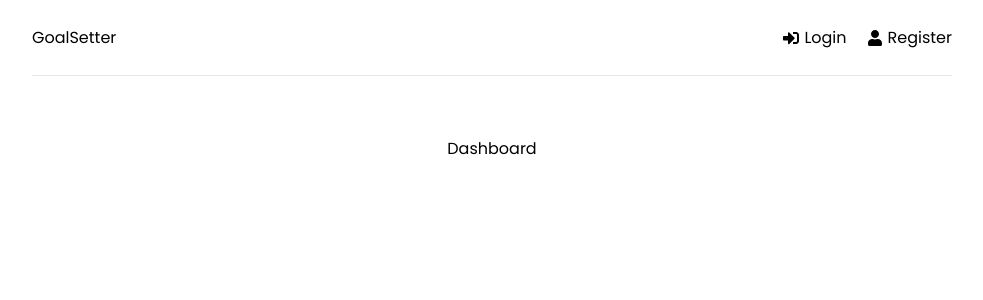
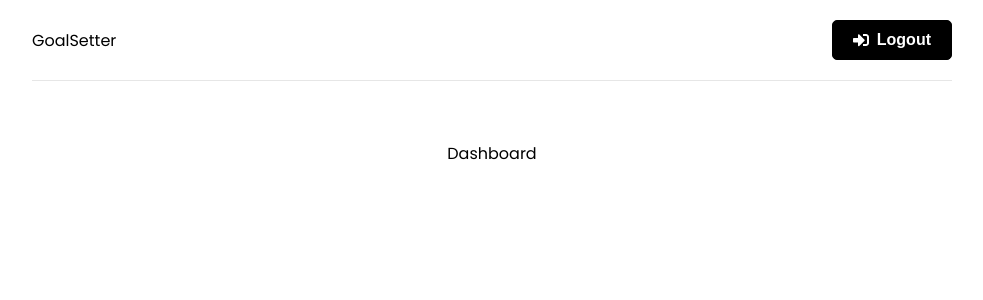
Before and after one commit to cllcnkrt/mern-stack-example, a React (Create React App) app in the folder frontend/: page / in a window 1280 px wide. Shown: the top 300 px of the page, without its empty margins (148-1131 px from the left). Built offline with nearby package versions, Linux system fonts and the light colour scheme.

Commit message:
logout added

```diff
--- a/frontend/src/components/header/index.tsx
+++ b/frontend/src/components/header/index.tsx
@@ -1,7 +1,19 @@
 import { FaSignInAlt, FaUser } from "react-icons/fa";
-import { Link } from "react-router-dom";
+import { Link, useNavigate } from "react-router-dom";
 
+import { logout, reset } from "../../redux/slices/auth";
+import { useAppDispatch, useAppSelector } from "../../redux/store/hooks";
+import { selectAuthState } from "../../redux/store/store";
 function Header() {
+  const { user } = useAppSelector(selectAuthState);
+  const navigate = useNavigate();
+  const dispatch = useAppDispatch();
+
+  const handleLogout = () => {
+    dispatch(logout());
+    dispatch(reset());
+    navigate("/");
+  };
   return (
     <div className="header">
       <div className="logo">
@@ -10,6 +22,17 @@ function Header() {
 
       <div>
         <ul>
+          {user ? (
+            <>
+              <li>
+                <button className="btn" onClick={handleLogout}>
+                  <FaSignInAlt />
+                  Logout
+                </button>
+              </li>
+            </>
+          ) : (
+            <>
               <li>
                 <Link to="/login">
                   <FaSignInAlt />
@@ -22,6 +45,8 @@ function Header() {
                   Register
                 </Link>
               </li>
+            </>
+          )}
         </ul>
       </div>
     </div>
--- a/frontend/src/pages/register/index.tsx
+++ b/frontend/src/pages/register/index.tsx
@@ -32,15 +32,13 @@ function Register() {
     if (loading === "failed") {
       toast.error(errorMessage);
     }
-    if (loading === "succeeded") {
+    if (loading === "succeeded" || user) {
+      toast.success("Registration successful");
       navigate("/");
     }
-    if (!loading) dispatch(reset());
+
+    dispatch(reset());
   }, [loading, user, navigate, dispatch]);
-
-  const resetHandle = () => {
-    dispatch(reset());
-  };
 
   const handleChange = (e: React.ChangeEvent<HTMLInputElement>) => {
     setFormData((prevState) => ({
@@ -73,7 +71,6 @@ function Register() {
         </h1>
         <p>Please create an account</p>
       </section>
-      <button onClick={resetHandle}>reset</button>
       <section className="form">
         <form onSubmit={onSubmit}>
           <div className="form-group">
--- a/frontend/src/redux/slices/auth/index.ts
+++ b/frontend/src/redux/slices/auth/index.ts
@@ -17,6 +17,11 @@ export const register = createAsyncThunk<
     return thunkAPI.rejectWithValue(message);
   }
 });
+
+export const logout = createAsyncThunk("auth/logout", async () => {
+  await authService.logout();
+});
+
 const user = JSON.parse(localStorage.getItem("user") || "{}");
 
 const initialState: IAuth.State = {
@@ -44,7 +49,6 @@ const AuthSlice = createSlice({
         state.errorMessage = "";
       })
       .addCase(register.fulfilled, (state, action) => {
-        console.log("action.payload", action.payload);
         state.loading = "succeeded";
         state.user = action.payload;
         state.errorMessage = "";
@@ -53,6 +57,9 @@ const AuthSlice = createSlice({
         state.loading = "failed";
         state.user = null;
         state.errorMessage = action.payload as string;
+      })
+      .addCase(logout.fulfilled, (state) => {
+        state.user = null;
       });
   },
 });
--- a/frontend/src/services/auth/index.ts
+++ b/frontend/src/services/auth/index.ts
@@ -13,8 +13,13 @@ const register = async (userData: IAuth.User) => {
   return response.data;
 };
 
+const logout = async () => {
+  localStorage.removeItem("user");
+};
+
 const authService = {
   register,
+  logout,
 };
 
 export default authService;
```
Lines whose indentation alone changed are shown as unchanged.
